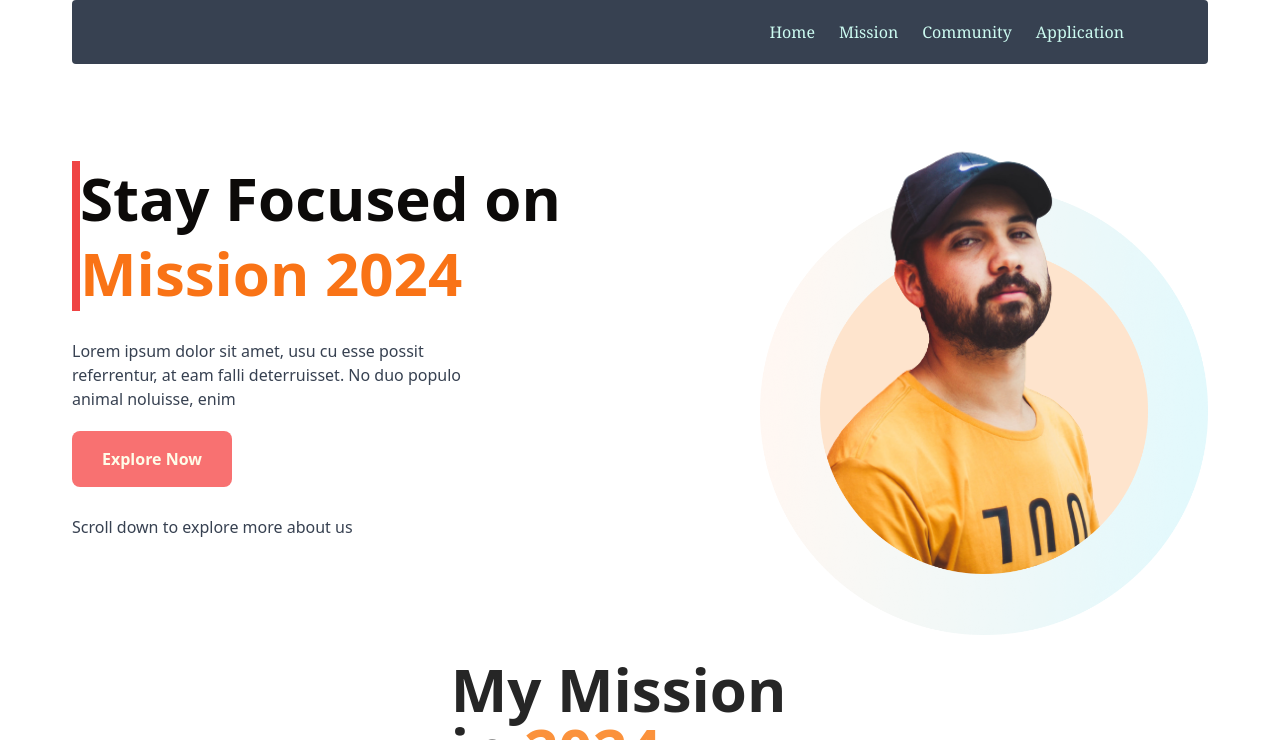
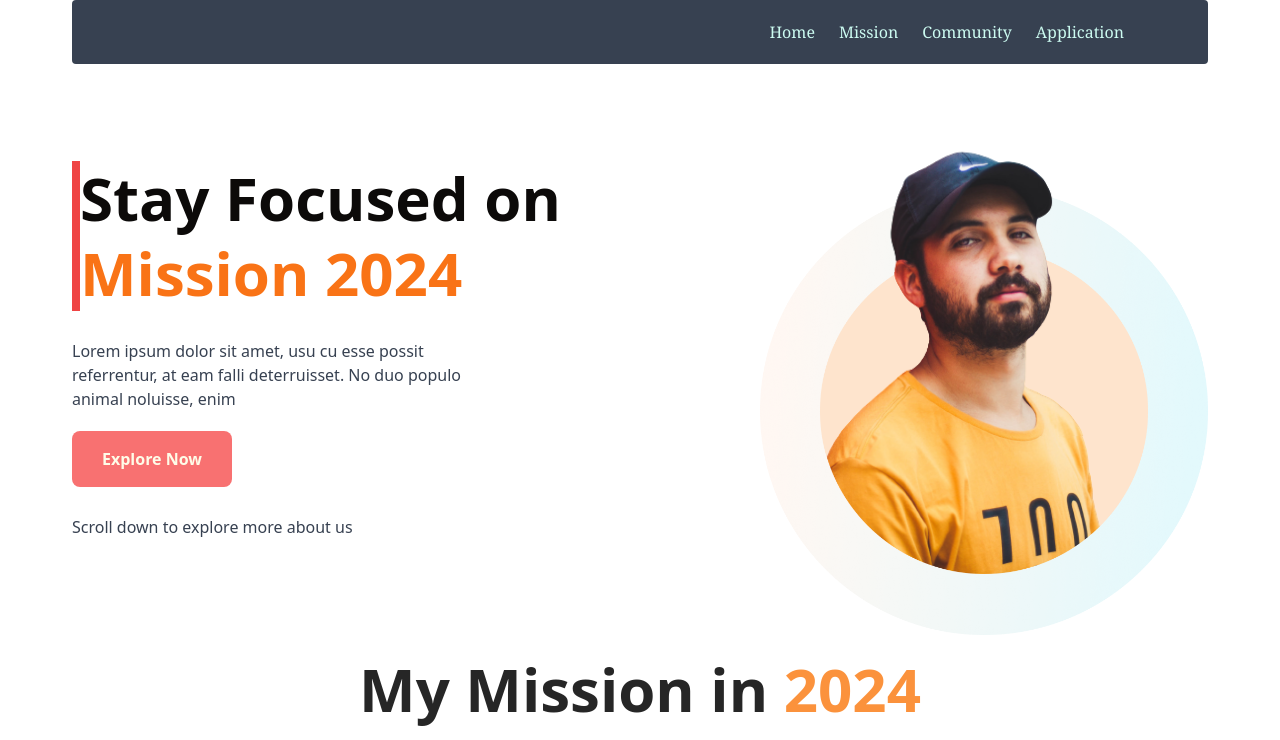
Before and after one commit to raselworshop/mission-2024-withTW, a website built with Vite: page index.html in a window 1280 px wide. Shown: the top 740 px of the page. Built offline with nearby package versions, Linux system fonts and the light colour scheme.

Commit message:
git added

```diff
--- a/index.html
+++ b/index.html
@@ -49,7 +49,7 @@
     </section>
     <!-- my mission section start -->
     <section class="flex flex-col justify-evenly items-center w-1140 mx-auto my-0">
-        <div class="m-6 w-1/3">
+        <div class="m-6">
             <h1 class="font-sans font-bold text-6xl text-neutral-800">My Mission in <span class="text-orange-400">2024</span></h1>
         </div>
         <div class="grid grid-cols-3 gap-24 mx-auto my-0 justify-start items-start">
```
Also changed, not shown: 1 other file.
